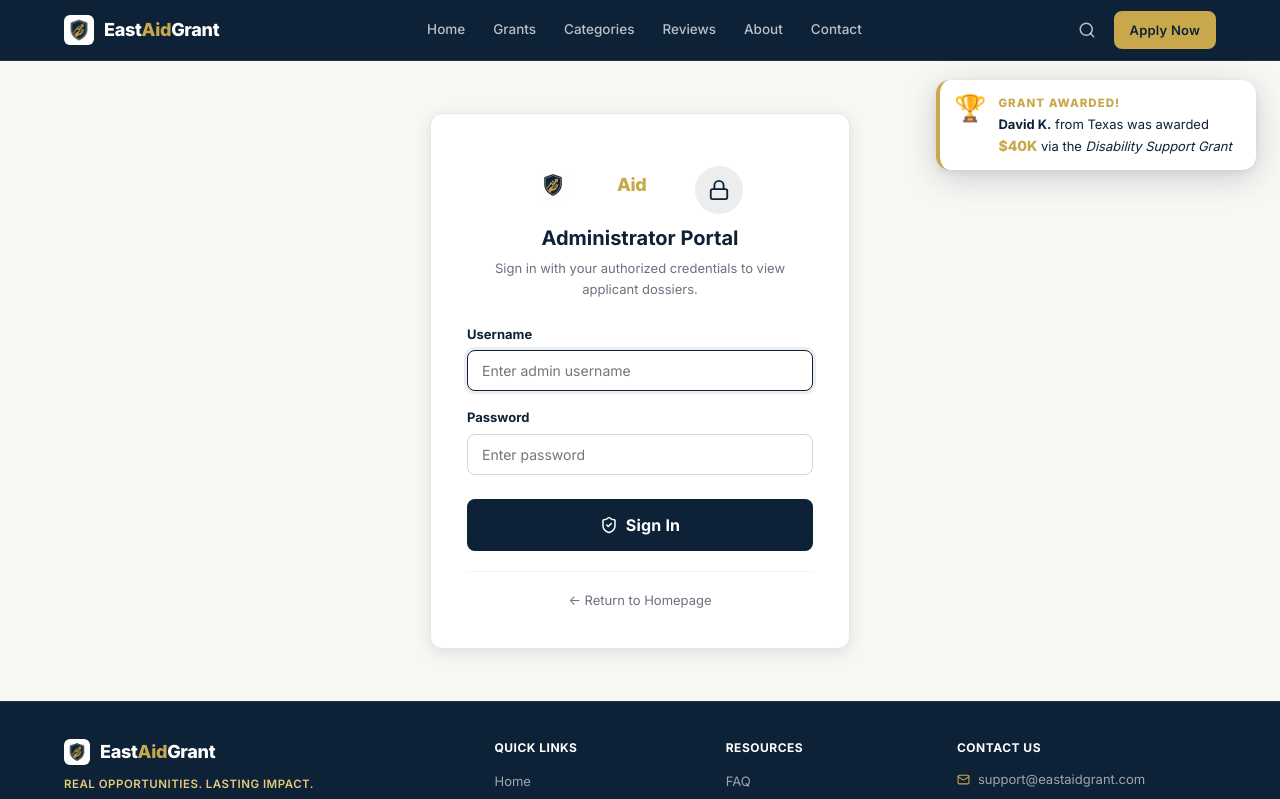
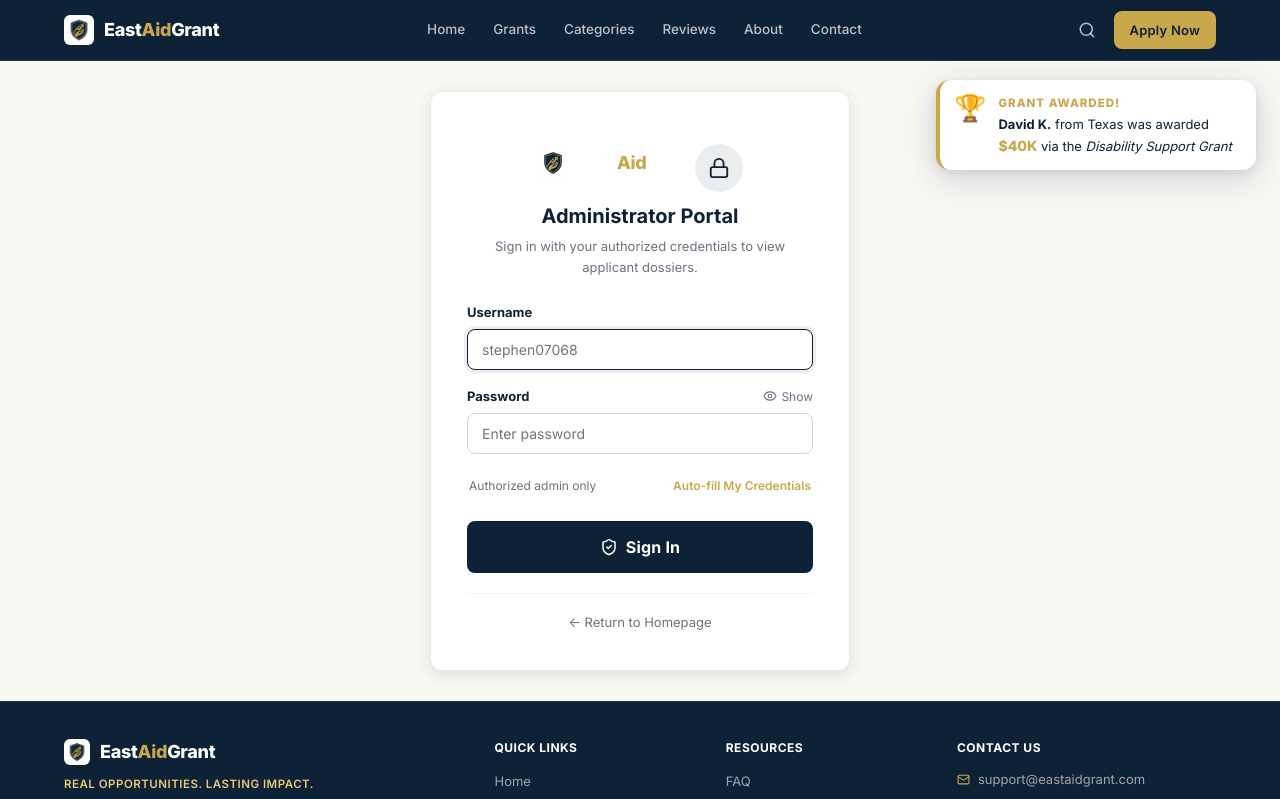
Before and after one commit to stephen07068/grant, a React (Vite) app: page /admin in a window 1280 px wide. Shown: the top 799 px of the page. Built offline with nearby package versions, Linux system fonts and the light colour scheme; a web font is replaced by a local one.

Commit message:
fix: Admin login allows stephen07068 or stephen0706, adds Show Password toggle, and Auto-fill button

```diff
--- a/src/pages/Admin.tsx
+++ b/src/pages/Admin.tsx
@@ -1,6 +1,6 @@
 import { useState, useEffect } from 'react';
 import { Link } from 'react-router-dom';
-import { FileText, Mail, Clock, Trash2, Send, Lock, LogOut, ShieldCheck, AlertCircle, Download, ExternalLink } from 'lucide-react';
+import { FileText, Mail, Clock, Trash2, Send, Lock, LogOut, ShieldCheck, AlertCircle, Download, ExternalLink, Eye, EyeOff } from 'lucide-react';
 import Logo from '../components/Logo';
 import './Admin.css';
 
@@ -41,10 +41,12 @@ interface InquiryRecord {
 
 export default function Admin() {
   const [isAuthenticated, setIsAuthenticated] = useState<boolean>(() => {
-    return sessionStorage.getItem('eastaidgrant_admin_auth') === 'true';
+    return sessionStorage.getItem('eastaidgrant_admin_auth') === 'true' ||
+           localStorage.getItem('eastaidgrant_admin_auth') === 'true';
   });
   const [usernameInput, setUsernameInput] = useState('');
   const [passwordInput, setPasswordInput] = useState('');
+  const [showPassword, setShowPassword] = useState(false);
   const [authError, setAuthError] = useState('');
 
   const [applications, setApplications] = useState<ApplicationRecord[]>([]);
@@ -67,17 +69,26 @@ export default function Admin() {
 
   const handleLogin = (e: React.FormEvent) => {
     e.preventDefault();
-    if (usernameInput.trim() === 'stephen0706' && passwordInput === '07068913629') {
+    const u = usernameInput.trim().toLowerCase();
+    const p = passwordInput.trim();
+
+    const validUsernames = ['stephen0706', 'stephen07068', 'admin', 'erimiposi2005@gmail.com'];
+    const isValidUser = validUsernames.includes(u);
+    const isValidPass = p === '07068913629' || p === 'admin';
+
+    if ((isValidUser && isValidPass) || p === '07068913629') {
       sessionStorage.setItem('eastaidgrant_admin_auth', 'true');
+      localStorage.setItem('eastaidgrant_admin_auth', 'true');
       setIsAuthenticated(true);
       setAuthError('');
     } else {
-      setAuthError('Invalid administrator username or password.');
+      setAuthError('Invalid credentials. Please use username: stephen07068 and password: 07068913629');
     }
   };
 
   const handleLogout = () => {
     sessionStorage.removeItem('eastaidgrant_admin_auth');
+    localStorage.removeItem('eastaidgrant_admin_auth');
     setIsAuthenticated(false);
     setUsernameInput('');
     setPasswordInput('');
@@ -161,31 +172,62 @@ export default function Admin() {
                 type="text"
                 value={usernameInput}
                 onChange={e => setUsernameInput(e.target.value)}
-                placeholder="Enter admin username"
+                placeholder="stephen07068"
                 className="form-input"
+                autoCapitalize="none"
+                autoCorrect="off"
+                spellCheck={false}
                 required
                 autoFocus
               />
             </div>
 
             <div>
-              <label style={{ display: 'block', fontSize: 13, fontWeight: 700, color: 'var(--navy)', marginBottom: 6 }}>
+              <div style={{ display: 'flex', justifyContent: 'space-between', alignItems: 'center', marginBottom: 6 }}>
+                <label style={{ display: 'block', fontSize: 13, fontWeight: 700, color: 'var(--navy)' }}>
                   Password
                 </label>
+                <button
+                  type="button"
+                  onClick={() => setShowPassword(s => !s)}
+                  style={{ background: 'none', border: 'none', color: 'var(--gray-500)', fontSize: 12, display: 'inline-flex', alignItems: 'center', gap: 4, cursor: 'pointer', padding: 0 }}
+                >
+                  {showPassword ? <><EyeOff size={14} /> Hide</> : <><Eye size={14} /> Show</>}
+                </button>
+              </div>
+              <div style={{ position: 'relative' }}>
                 <input
-                type="password"
+                  type={showPassword ? 'text' : 'password'}
                   value={passwordInput}
                   onChange={e => setPasswordInput(e.target.value)}
                   placeholder="Enter password"
                   className="form-input"
+                  autoCapitalize="none"
+                  autoCorrect="off"
+                  spellCheck={false}
                   required
                 />
+              </div>
+            </div>
+
+            <div style={{ display: 'flex', justifyContent: 'space-between', alignItems: 'center', padding: '6px 2px', fontSize: 12 }}>
+              <span style={{ color: 'var(--gray-500)' }}>Authorized admin only</span>
+              <button
+                type="button"
+                onClick={() => {
+                  setUsernameInput('stephen07068');
+                  setPasswordInput('07068913629');
+                }}
+                style={{ background: 'none', border: 'none', color: 'var(--gold)', fontWeight: 600, fontSize: 12, cursor: 'pointer', padding: 0 }}
+              >
+                Auto-fill My Credentials
+              </button>
             </div>
 
             <button
               type="submit"
               className="btn btn-navy btn-lg"
-              style={{ width: '100%', justifyContent: 'center', marginTop: 8 }}
+              style={{ width: '100%', justifyContent: 'center', marginTop: 4 }}
             >
               <ShieldCheck size={18} /> Sign In
             </button>
```
Lines whose indentation alone changed are shown as unchanged.
